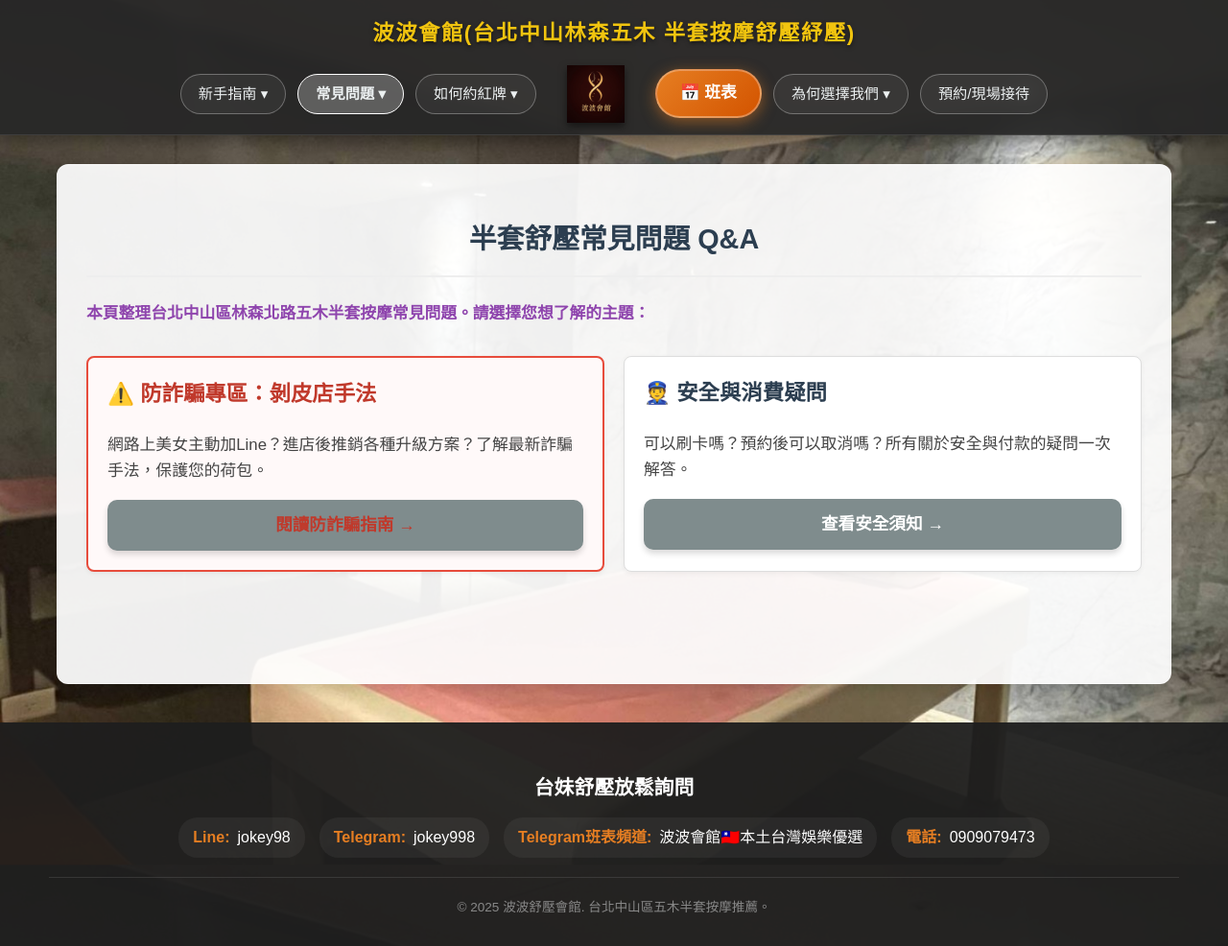
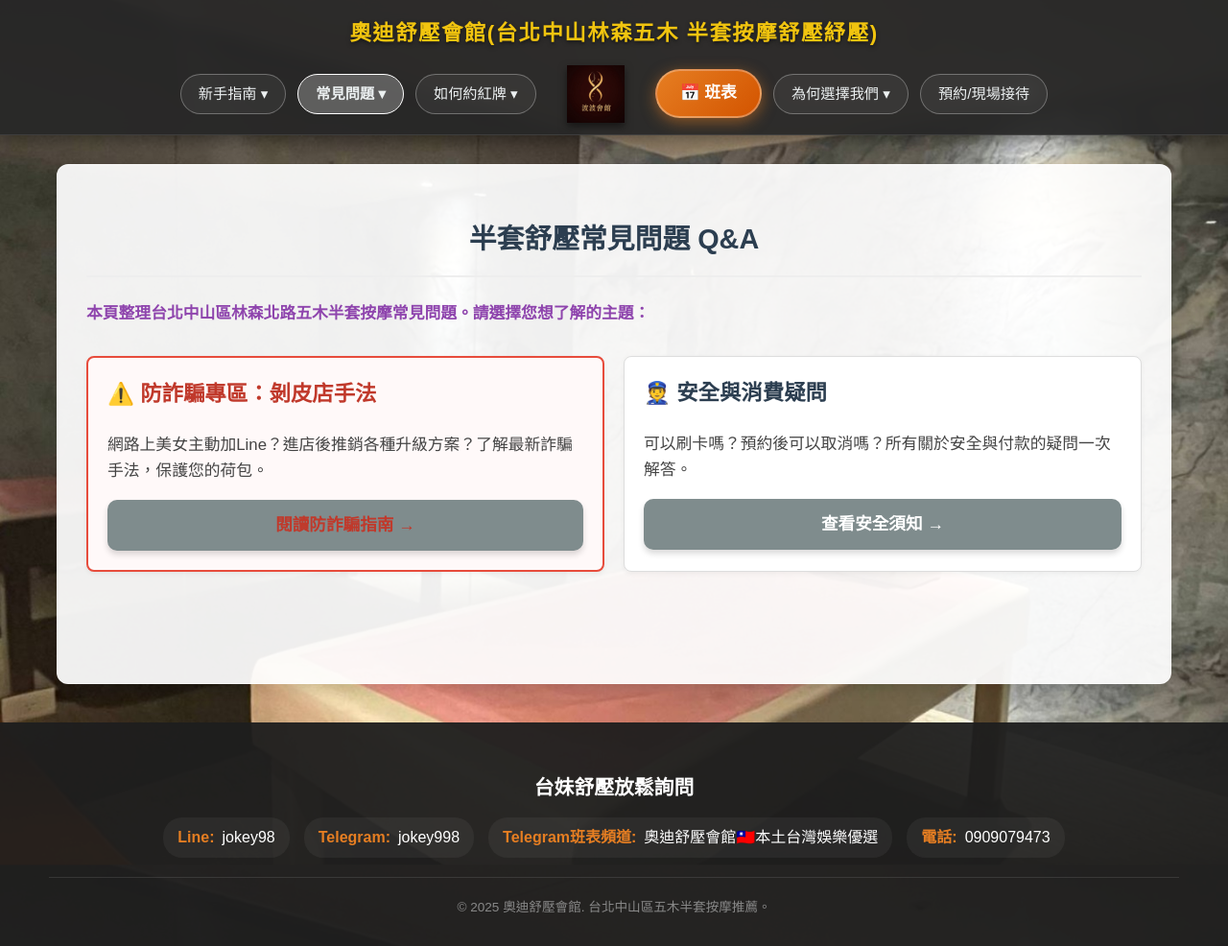
Before and after one commit to jokey998/spatw, a website built with Vite: page faq.html in a window 1280 px wide. Shown: the whole page at 96% size. Built offline with nearby package versions, Linux system fonts and the light colour scheme.

Commit message:
Update faq.html

```diff
--- a/faq.html
+++ b/faq.html
@@ -3,8 +3,8 @@
 <head>
     <meta charset="UTF-8">
     <meta name="viewport" content="width=device-width, initial-scale=1.0">
-    <title>常見問題 Q&A | 防詐騙與安全須知 | 波波舒壓會館</title>
-    <meta name="description" content="台北舒壓按摩常見問題總整理。波波會館為您解析剝皮店詐騙手法、臨檢安全須知以及消費付款方式。讓您安心消費，遠離風險。" />
+    <title>常見問題 Q&A | 防詐騙與安全須知 | 奧迪舒壓會館</title>
+    <meta name="description" content="台北舒壓按摩常見問題總整理。奧迪舒壓會館為您解析剝皮店詐騙手法、臨檢安全須知以及消費付款方式。讓您安心消費，遠離風險。" />
     <meta name="keywords" content="剝皮店,按摩詐騙,臨檢安全,舒壓Q&A" />
     <link rel="canonical" href="https://jokey998.github.io/bobospa/faq.html" />
     <link rel="stylesheet" href="style.css">
@@ -13,7 +13,7 @@
 </head>
 <body class="faq">
     <header>
-        <h1>波波會館(台北中山林森五木 半套按摩舒壓紓壓)</h1>
+        <h1>奧迪舒壓會館(台北中山林森五木 半套按摩舒壓紓壓)</h1>
         <nav>
             <div class="nav-item-dropdown">
                 <a href="guide.html" class="nav-btn">新手指南 ▾</a>
@@ -39,7 +39,7 @@
                 </div>
             </div>
             <a href="index.html" class="logo-button">
-                <img src="logo.jpg" alt="波波會館 Logo" class="nav-logo">
+                <img src="logo.jpg" alt="奧迪舒壓會館 Logo" class="nav-logo">
             </a>
             <a href="schedule.html" class="nav-highlight">📅 班表</a>
             <div class="nav-item-dropdown">
@@ -91,7 +91,7 @@
                 </div>
                 <div class="contact-item">
                     <span class="label">Telegram班表頻道:</span>
-                    <a href="https://t.me/+GlJY15nX6lY3NmJl" target="_blank" class="value">波波會館🇹🇼本土台灣娛樂優選</a>
+                    <a href="https://t.me/+GlJY15nX6lY3NmJl" target="_blank" class="value">奧迪舒壓會館🇹🇼本土台灣娛樂優選</a>
                 </div>
                 <div class="contact-item">
                     <span class="label">電話:</span>
@@ -99,7 +99,7 @@
                 </div>
             </div>
         </div>
-        <p class="copyright">&copy; 2025 波波舒壓會館. 台北中山區五木半套按摩推薦。</p>
+        <p class="copyright">&copy; 2025 奧迪舒壓會館. 台北中山區五木半套按摩推薦。</p>
     </footer>
 </body>
 </html>
```
